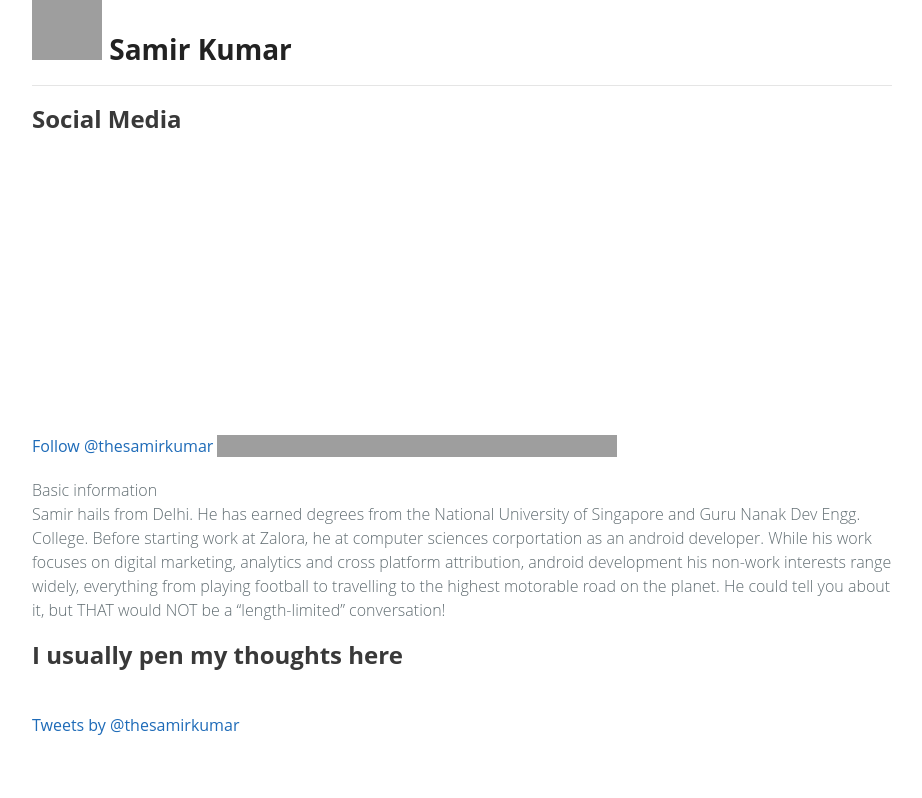
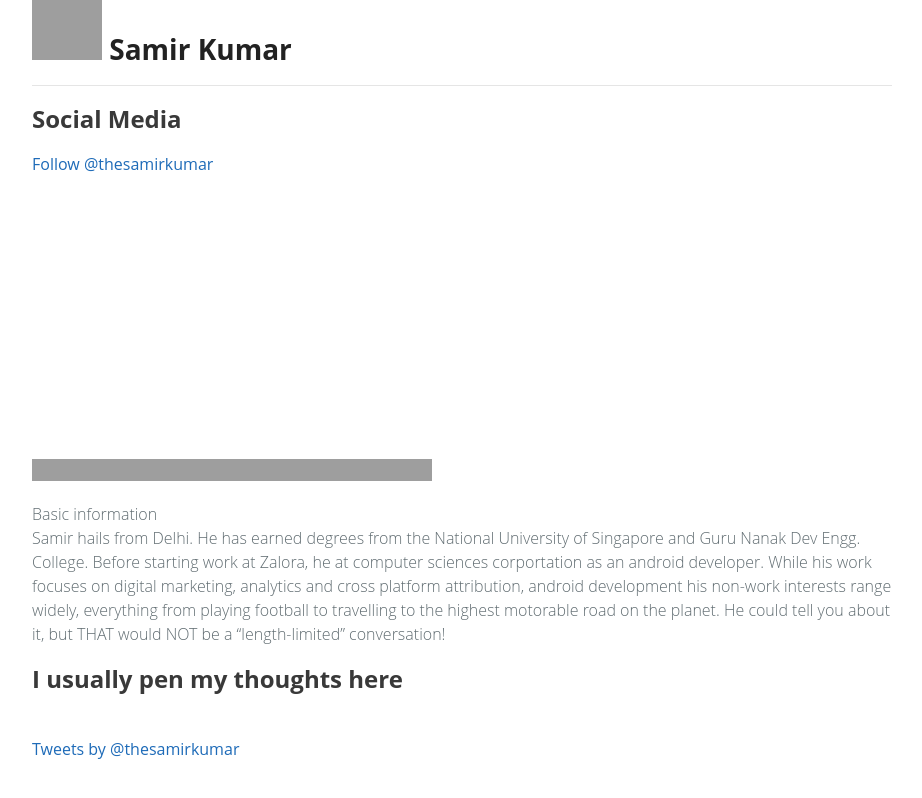
Before and after one commit to kumarsamir/resume, a plain HTML site: page index.html in a window 1280 px wide. Shown: the whole page, without its empty margins (178-1100 px from the left). Drawn offline with Linux system fonts and the light colour scheme; grey boxes are pictures that could not be loaded; a script that the page names is missing.

Commit message:
Update index.html

```diff
--- a/index.html
+++ b/index.html
@@ -24,8 +24,8 @@
         <h2>
 <a id="basic-information" class="anchor" href="#social-media" aria-hidden="true"><span class="octicon octicon-link"></span></a>Social Media</h2>
     <p>
-        <a href="https://twitter.com/thesamirkumar" class="twitter-follow-button" data-show-count="false">Follow @thesamirkumar</a>
-        <a href="http://instagram.com/sierra.kilo90?ref=badge" class="ig-b- ig-b-16"><img src="//badges.instagram.com/static/images/ig-badge-16.png" alt="Instagram"></a>
+        <div id="twitter"><a href="https://twitter.com/thesamirkumar" class="twitter-follow-button" data-show-count="false">Follow @thesamirkumar</a></div>
+        <div id="instagram"><a href="http://instagram.com/sierra.kilo90?ref=badge" class="ig-b- ig-b-16"><img src="//badges.instagram.com/static/images/ig-badge-16.png" alt="Instagram"></a></div>
     </p>
 
 <a id="basic-information" class="anchor" href="#basic-information" aria-hidden="true"><span class="octicon octicon-link"></span></a>Basic information</h2>
```
